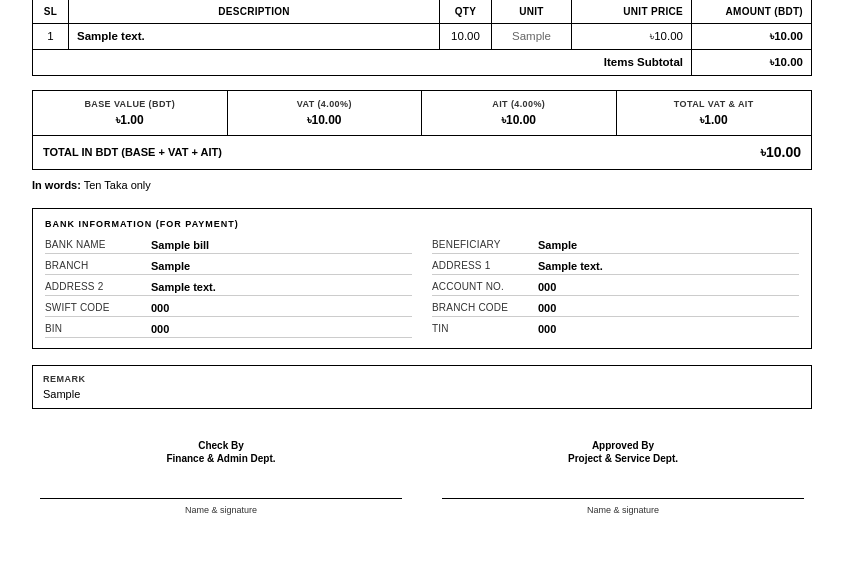
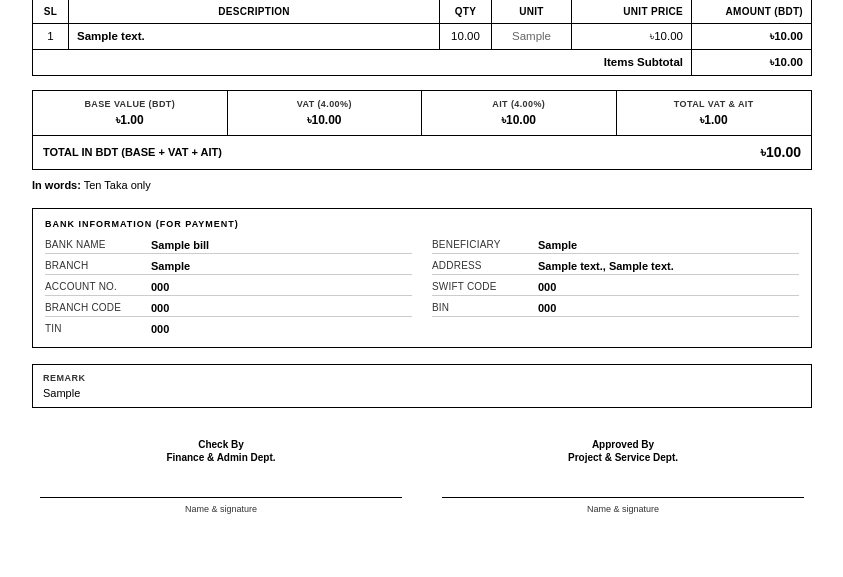
Before and after one commit to gtlfilesbd-droid/Genesis-Service-Billing-Software, a Django app: page /billing/1/print/ in a window 1280 px wide. Shown: the part 257-834 px from the top of the page, without its empty margins (218-1061 px from the left). After the commit the page ends 771 px from the top, so only its background shows below. Run offline with Django 4.2, Linux system fonts and the light colour scheme; a user stored in the database is signed in; tables that the repository leaves empty hold one stand-in row (values such as "Sample post").

Commit message:
Bank Address

```diff
--- a/billing/views.py
+++ b/billing/views.py
@@ -626,8 +626,13 @@ def bill_excel(request, pk):
             ws.append(['Bank Name:', bill.bank_name])
             ws.append(['Beneficiary:', bill.beneficiary or ''])
             ws.append(['Branch:', bill.bank_branch or ''])
-            ws.append(['Address Line 1:', bill.bank_address_line1 or ''])
-            ws.append(['Address Line 2:', bill.bank_address_line2 or ''])
+            _addr_bits = [
+                (bill.bank_address_line1 or '').strip(),
+                (bill.bank_address_line2 or '').strip(),
+            ]
+            _addr = ', '.join(x for x in _addr_bits if x)
+            if _addr:
+                ws.append(['Address:', _addr])
             ws.append(['Account No:', bill.account_number or ''])
             ws.append(['Swift Code:', bill.swift_code or ''])
             ws.append(['Branch Code (Routing):', bill.branch_routing_code or ''])
--- a/billing_system/templates/bills/bill_pdf.html
+++ b/billing_system/templates/bills/bill_pdf.html
@@ -257,11 +257,8 @@ body.letterhead .page {
             {% if bill.bank_branch %}
             <div class="bank-row"><span class="bank-key">Branch</span><span class="bank-val">{{ bill.bank_branch }}</span></div>
             {% endif %}
-            {% if bill.bank_address_line1 %}
-            <div class="bank-row"><span class="bank-key">Address 1</span><span class="bank-val">{{ bill.bank_address_line1 }}</span></div>
-            {% endif %}
-            {% if bill.bank_address_line2 %}
-            <div class="bank-row"><span class="bank-key">Address 2</span><span class="bank-val">{{ bill.bank_address_line2 }}</span></div>
+            {% if bill.bank_address_line1 or bill.bank_address_line2 %}
+            <div class="bank-row"><span class="bank-key">Address</span><span class="bank-val">{% if bill.bank_address_line1 %}{{ bill.bank_address_line1 }}{% endif %}{% if bill.bank_address_line1 and bill.bank_address_line2 %}, {% endif %}{% if bill.bank_address_line2 %}{{ bill.bank_address_line2 }}{% endif %}</span></div>
             {% endif %}
             {% if bill.account_number %}
             <div class="bank-row"><span class="bank-key">Account No.</span><span class="bank-val">{{ bill.account_number }}</span></div>
```
Also changed, not shown: billing_system/templates/bills/bill_detail.html (+3 -4 lines).
